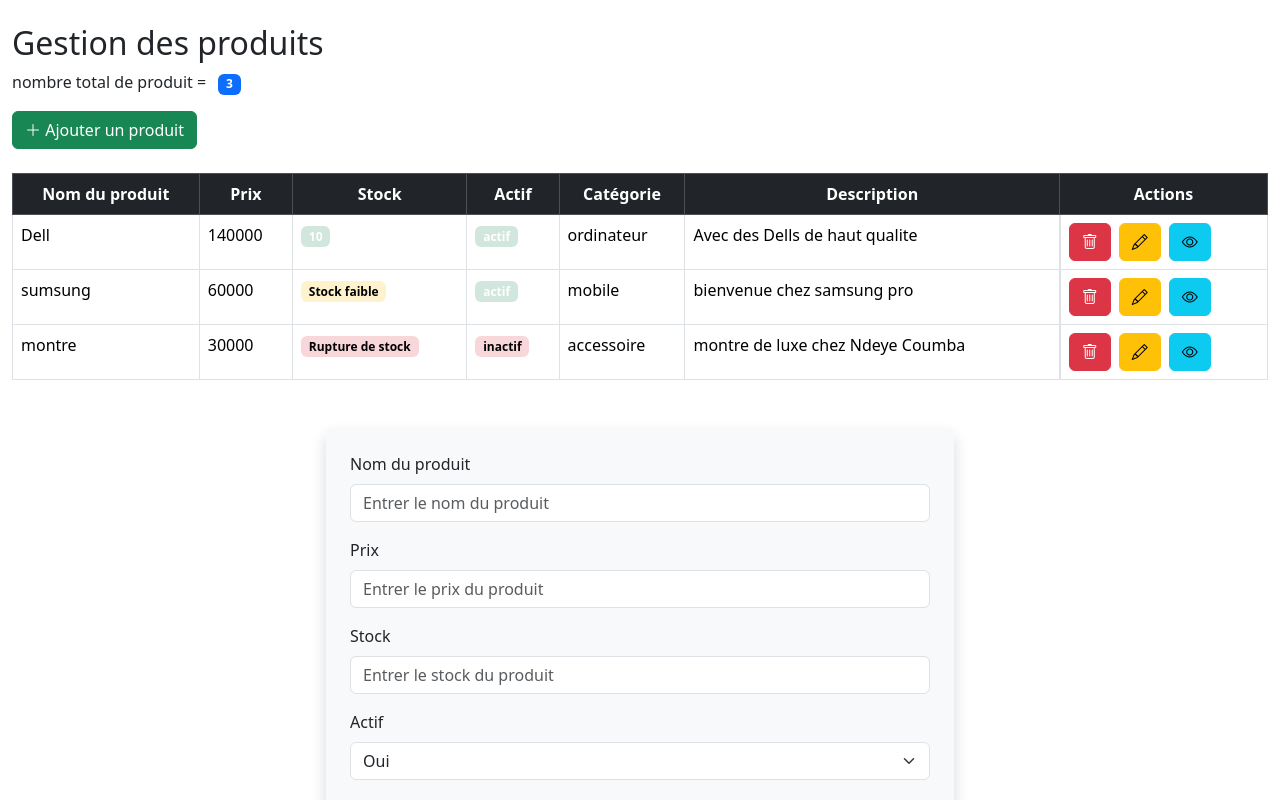
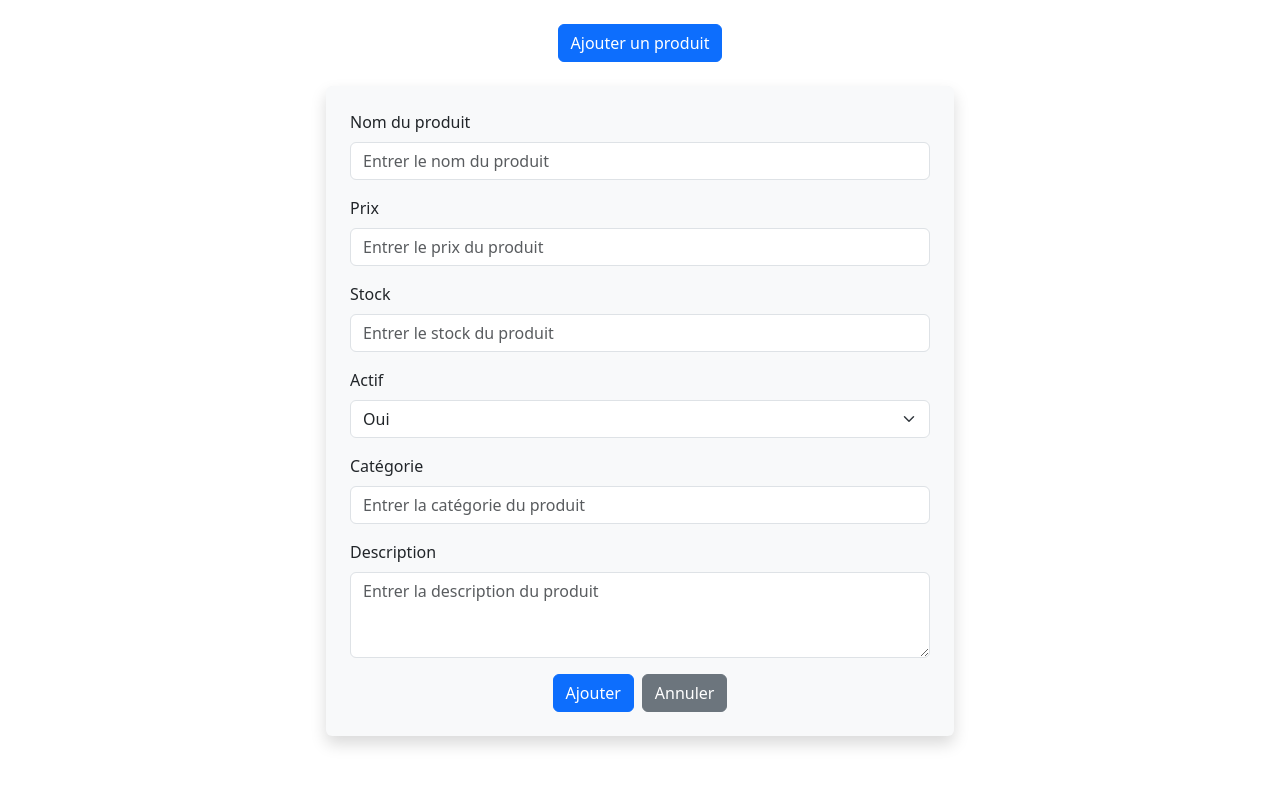
Before and after one commit to M-Diouf-dev/produitAgulare, an Angular app: page /produits/ajouter in a window 1280 px wide. Shown: the top 800 px of the page. Built offline with nearby package versions, Linux system fonts and the light colour scheme.

Commit message:
la redirection du formulaire vers la liste

```diff
--- a/src/app/app.html
+++ b/src/app/app.html
@@ -1,3 +1 @@
-
-<app-nav-bar></app-nav-bar>
-<app-produits></app-produits>
+<router-outlet></router-outlet>
--- a/src/app/app.ts
+++ b/src/app/app.ts
@@ -2,10 +2,11 @@ import { Component, signal } from '@angular/core';
 import { FormulaireAjout } from "./components/formulaire_ajout/formulaire_ajout";
 import { NavBar } from "./components/nav-bar/nav-bar";
 import { Produits } from "./components/produits/produits";
+import { RouterOutlet } from "@angular/router";
 
 @Component({
   selector: 'app-root',
-  imports: [FormulaireAjout, NavBar, Produits],
+  imports: [FormulaireAjout, NavBar, Produits,RouterOutlet],
   templateUrl: './app.html',
   styleUrl: './app.css'
 })
--- a/src/app/components/formulaire_ajout/formulaire_ajout.html
+++ b/src/app/components/formulaire_ajout/formulaire_ajout.html
@@ -1,5 +1,7 @@
-
 <div class="container-fluid py-4">
+    <div class="col mb-3 text-center">
+        <h2 class="btn btn-primary">Ajouter un produit</h2>
+    </div>
     <form class="col-md-6 bg-light p-4 rounded shadow mx-auto">
 
         <div class="mb-3">
@@ -27,8 +29,12 @@
         </div>
         <div class="mb-3">
             <label for="description" class="form-label">Description</label>
-            <textarea class="form-control" id="description" rows="3" placeholder="Entrer la description du produit"></textarea>
+            <textarea class="form-control" id="description" rows="3"
+                placeholder="Entrer la description du produit"></textarea>
         </div>
-        <button type="submit" class="btn btn-primary">Ajouter</button>
+        <div class="d-flex justify-content-center ">
+        <a routerLink="/" class="btn btn-primary">Ajouter</a>
+        <a routerLink="/" class="btn btn-secondary ms-2">Annuler</a>
+        </div>
     </form>
 </div>
--- a/src/app/components/formulaire_ajout/formulaire_ajout.ts
+++ b/src/app/components/formulaire_ajout/formulaire_ajout.ts
@@ -1,8 +1,9 @@
 import { Component } from '@angular/core';
+import { RouterLink, RouterOutlet } from '@angular/router';
 
 @Component({
   selector: 'app-formulaire_ajout',
-  imports: [],
+  imports: [RouterLink,RouterOutlet],
   templateUrl: './formulaire_ajout.html',
   styleUrl: './formulaire_ajout.css',
 })
--- a/src/app/components/produits/produits.html
+++ b/src/app/components/produits/produits.html
@@ -3,9 +3,9 @@
     <div class="col mb-3">
         <p>nombre total de produit = <span class="badge bg-primary ms-2">{{produits.length}}</span> </p>
         <div class="col-md-4 ">
-            <button (click)="ajouter()" class="btn btn-success mb-2">
+            <a routerLink="ajouter" class="btn btn-success mb-2">
                 <i class="bi bi-plus-lg"></i> Ajouter un produit
-            </button>
+            </a>
         </div>
     </div>
     <div class="table-responsive">
@@ -67,4 +67,3 @@
         </table>
     </div>
 </div>
-<router-outlet></router-outlet>
--- a/src/app/components/produits/produits.ts
+++ b/src/app/components/produits/produits.ts
@@ -1,10 +1,10 @@
 import { Component, OnInit } from '@angular/core';
 import { Produit } from '../../models/produit';
-import { RouterOutlet } from "@angular/router";
+import { RouterLink, RouterOutlet } from "@angular/router";
 
 @Component({
   selector: 'app-produits',
-  imports: [RouterOutlet],
+  imports: [RouterOutlet,RouterLink],
   templateUrl: './produits.html',
   styleUrl: './produits.css',
 })
```
